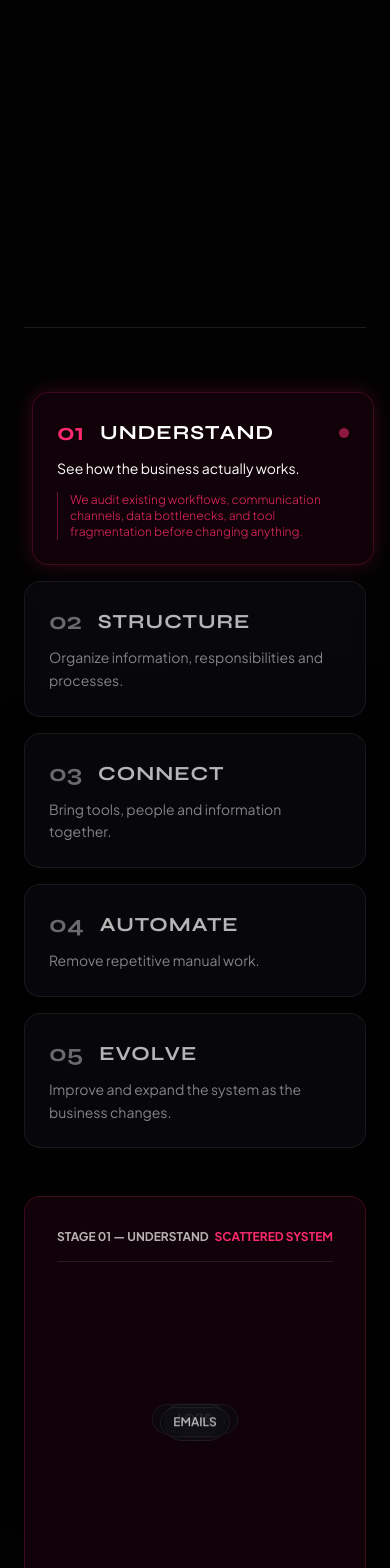
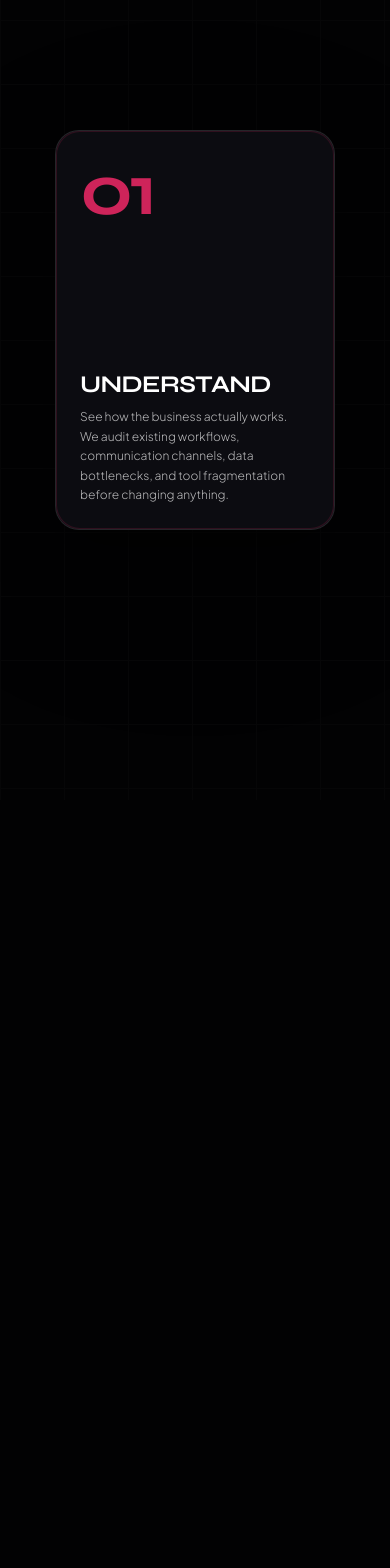
Before and after one commit to AlchemyKoushik/FlowNex-Website, a Next.js app: page / in a window 390 px wide. Shown: the part 8340-9908 px from the top of the page. Built offline with nearby package versions, Linux system fonts and the light colour scheme.

Commit message:
Fourth Commit

```diff
--- a/components/Method.tsx
+++ b/components/Method.tsx
@@ -10,49 +10,48 @@ const STAGES = [
     name: "UNDERSTAND",
     copy: "See how the business actually works.",
     detail: "We audit existing workflows, communication channels, data bottlenecks, and tool fragmentation before changing anything.",
-    visual: "scattered",
   },
   {
     num: "02",
     name: "STRUCTURE",
     copy: "Organize information, responsibilities and processes.",
-    detail: "Define standardized data models, responsibilities, access control, and clear digital file organization across all teams.",
-    visual: "structured",
+    detail: "We turn scattered information and disconnected processes into a clear operating structure.",
   },
   {
     num: "03",
     name: "CONNECT",
-    copy: "Bring tools, people and information together.",
-    detail: "Link disconnected software, CRMs, communication tools, and databases into a synchronized single source of truth.",
-    visual: "connected",
+    copy: "Bring tools, people, and information together.",
+    detail: "We connect the systems your team already uses so information can move where it needs to go.",
   },
   {
     num: "04",
     name: "AUTOMATE",
     copy: "Remove repetitive manual work.",
-    detail: "Implement intelligent triggers, automated handoffs, instant approvals, and automated notifications to eliminate manual work.",
-    visual: "automated",
+    detail: "We identify repeatable work and replace unnecessary manual steps with practical automation.",
   },
   {
     num: "05",
     name: "EVOLVE",
     copy: "Improve and expand the system as the business changes.",
-    detail: "Continuously refine workflows, add new capability modules, integrate AI automation, and adapt to business growth.",
-    visual: "evolving",
+    detail: "The system should grow with the business rather than becoming another limitation.",
   },
 ];
 
 export default function Method() {
   const containerRef = useRef<HTMLDivElement>(null);
+  const trackRef = useRef<HTMLDivElement>(null);
+  const cardsRef = useRef<(HTMLDivElement | null)[]>([]);
   const titleRef = useRef<HTMLHeadingElement>(null);
-  const [activeStage, setActiveStage] = useState(0);
-  const current = STAGES[activeStage];
+
+  const [currentStep, setCurrentStep] = useState(1);
 
   useEffect(() => {
     gsap.registerPlugin(ScrollTrigger);
 
+    const prefersReducedMotion = window.matchMedia("(prefers-reduced-motion: reduce)").matches;
+
     const ctx = gsap.context(() => {
-      // Lenis-Style Line-by-Line Staggered Reveal on Headline
+      // Header Text Reveal
       gsap.fromTo(
         ".appear-line",
         { y: "100%", opacity: 0 },
@@ -63,9 +62,85 @@ export default function Method() {
           stagger: 0.15,
           ease: "power4.out",
           scrollTrigger: {
-            trigger: titleRef.current,
+            trigger: containerRef.current,
             start: "top 80%",
           },
+        }
+      );
+
+      if (prefersReducedMotion) {
+        gsap.set(cardsRef.current, { opacity: 1, y: 0, x: 0 });
+        return;
+      }
+
+      const mm = gsap.matchMedia();
+
+      mm.add(
+        {
+          is2XL: "(min-width: 1536px)",
+          isXL: "(min-width: 1280px) and (max-width: 1535px)",
+          isLG: "(min-width: 1024px) and (max-width: 1279px)",
+          isMD: "(min-width: 768px) and (max-width: 1023px)",
+          isSM: "(max-width: 767px)",
+        },
+        (context) => {
+          const { is2XL, isXL, isLG, isMD, isSM } = context.conditions as any;
+
+          const getOffsets = (index: number) => {
+            if (is2XL) return { x: (index - 2) * 260, y: (index - 2) * 20 };
+            if (isXL) return { x: (index - 2) * 200, y: (index - 2) * 20 };
+            if (isLG) return { x: (index - 2) * 150, y: (index - 2) * 20 };
+            if (isMD) return { x: (index - 2) * 100, y: (index - 2) * 20 };
+            return { x: 0, y: (index - 2) * 60 }; // SM
+          };
+
+          const tl = gsap.timeline({
+            scrollTrigger: {
+              trigger: trackRef.current,
+              start: "top top",
+              end: "bottom bottom",
+              scrub: 1,
+              onUpdate: (self) => {
+                const progress = self.progress;
+                let step = 1;
+                if (progress > 0.1) step = 2;
+                if (progress > 0.35) step = 3;
+                if (progress > 0.6) step = 4;
+                if (progress > 0.85) step = 5;
+                setCurrentStep(step);
+              }
+            },
+          });
+
+          // Set initial states
+          cardsRef.current.forEach((card, i) => {
+            const offsets = getOffsets(i);
+
+            if (i === 0) {
+              gsap.set(card, { x: offsets.x, y: offsets.y, opacity: 1, zIndex: 10, scale: 1 });
+            } else {
+              // Start lower down and scaled slightly
+              const startY = (isMD || isLG || isXL || is2XL) ? 800 : 300;
+              const startX = (isMD || isLG || isXL || is2XL) ? 300 : 0;
+              gsap.set(card, { x: offsets.x + startX, y: startY, opacity: 0, zIndex: 10 + i, scale: 0.9 });
+            }
+          });
+
+          // Sequence the animations
+          cardsRef.current.forEach((card, i) => {
+            if (i === 0) return;
+
+            const offsets = getOffsets(i);
+
+            tl.to(card, {
+              y: offsets.y,
+              x: offsets.x,
+              opacity: 1,
+              scale: 1,
+              duration: 1,
+              ease: "power3.out"
+            });
+          });
         }
       );
     }, containerRef);
@@ -74,198 +149,85 @@ export default function Method() {
   }, []);
 
   return (
-    <section
-      id="method-section"
-      ref={containerRef}
-      className="w-full bg-flownex-darker py-32 px-6 md:px-16 relative overflow-hidden"
-    >
-      <div className="absolute top-1/2 right-0 w-[50vw] h-[50vw] bg-flownex-burgundy/40 rounded-full blur-[160px] pointer-events-none" />
+    <section ref={containerRef} className="w-full bg-flownex-darker relative border-t border-white/5">
+      {/*
+        Scroll Track:
+        Height determines pinning duration. 4 cards = 400vh.
+      */}
+      <div ref={trackRef} className="h-[400vh] w-full relative">
 
-      <div className="max-w-[1400px] mx-auto relative z-10">
-        {/* Header Block with Staggered Line Reveals */}
-        <div className="flex flex-col md:flex-row justify-between items-start md:items-end border-b border-white/10 pb-12 gap-8">
-          <div>
+        {/* Sticky Stage */}
+        <div className="sticky top-0 h-screen w-full overflow-hidden flex flex-col justify-between py-12 px-6 md:px-16">
+
+          {/* Atmospheric Background Element */}
+          <div className="absolute inset-0 pointer-events-none overflow-hidden flex items-center justify-center">
+            <div className="w-[80vw] h-[80vw] max-w-[800px] max-h-[800px] bg-flownex-burgundy/10 rounded-full blur-[120px] absolute opacity-60 mix-blend-screen" />
+            <div className="w-[60vw] h-[60vw] max-w-[600px] max-h-[600px] border border-flownex-pink/5 rounded-full absolute animate-[spin_60s_linear_infinite]" />
+            <div className="w-[40vw] h-[40vw] max-w-[400px] max-h-[400px] border border-flownex-pink/10 rounded-full absolute animate-[spin_40s_linear_infinite_reverse]" />
+            <div
+              className="absolute inset-0 opacity-[0.02]"
+              style={{
+                backgroundImage: `linear-gradient(to right, #ffffff 1px, transparent 1px), linear-gradient(to bottom, #ffffff 1px, transparent 1px)`,
+                backgroundSize: `4rem 4rem`
+              }}
+            />
+          </div>
+
+          {/* Section Header (Asymmetrical) */}
+          <div className="relative z-20 flex flex-col md:flex-row justify-between items-start md:items-end w-full max-w-[1520px] mx-auto mt-4 md:mt-8 gap-4 md:gap-8">
             <h2
               ref={titleRef}
-              className="font-headline text-4xl sm:text-6xl lg:text-7xl uppercase font-bold text-flownex-white mt-2 leading-[0.9] overflow-hidden"
+              className="font-headline text-4xl sm:text-5xl lg:text-7xl uppercase font-bold text-flownex-white leading-[0.9] overflow-hidden"
             >
               <span className="appear-line block">HOW WE WORK</span>
             </h2>
-          </div>
 
-          <div className="max-w-xl text-left md:text-right overflow-hidden">
-            <h3 className="appear-line font-headline text-2xl sm:text-3xl uppercase font-bold text-flownex-white leading-tight">
+            <div className="max-w-md text-left md:text-right overflow-hidden">
+              <h3 className="appear-line font-headline text-xl sm:text-2xl uppercase font-bold text-flownex-white leading-tight">
                 WE DON&apos;T JUST ADD TOOLS.
               </h3>
-            <h3 className="appear-line font-headline text-2xl sm:text-3xl uppercase font-bold text-flownex-pink leading-tight mt-1">
+              <h3 className="appear-line font-headline text-xl sm:text-2xl uppercase font-bold text-flownex-pink leading-tight mt-1">
                 WE CONNECT HOW YOU WORK.
               </h3>
             </div>
           </div>
 
-        {/* 5 Stages Grid & Visual Transformation */}
-        <div className="grid grid-cols-1 lg:grid-cols-12 gap-12 mt-16 items-center">
-          <div className="lg:col-span-6 flex flex-col space-y-4">
-            {STAGES.map((stage, idx) => {
-              const isActive = idx === activeStage;
-              return (
+          {/* Cards Composition Stage */}
+          <div className="relative z-10 flex-1 w-full max-w-[1520px] mx-auto flex items-center justify-center my-8">
+            {STAGES.map((stage, i) => (
               <div
                 key={stage.num}
-                  onClick={() => setActiveStage(idx)}
-                  className={`p-6 rounded-2xl cursor-pointer transition-all duration-500 border ${
-                    isActive
-                      ? "glass-panel-pink border-flownex-pink/60 translate-x-2 shadow-[0_0_20px_rgba(255,42,109,0.2)]"
-                      : "glass-panel border-white/5 hover:border-white/20"
-                  }`}
+                ref={(el) => {
+                  cardsRef.current[i] = el;
+                }}
+                className="absolute w-[280px] md:w-[340px] lg:w-[380px] xl:w-[440px] 2xl:w-[480px] h-[400px] md:h-[500px] lg:h-[560px] xl:h-[640px] 2xl:h-[700px] p-6 lg:p-10 2xl:p-12 rounded-3xl bg-[#0d0d12]/95 backdrop-blur-2xl border border-white/10 shadow-[0_20px_60px_rgba(0,0,0,0.6)] transition-colors hover:border-flownex-pink/40 flex flex-col justify-between"
+                style={{
+                  opacity: i === 0 ? 1 : 0, // Fallback
+                }}
               >
-                  <div className="flex items-center justify-between">
-                    <div className="flex items-center gap-4">
-                      <span
-                        className={`font-headline text-2xl font-bold ${
-                          isActive ? "text-flownex-pink" : "text-flownex-white/40"
-                        }`}
-                      >
+                {/* Top Left: Massive Number */}
+                <div className="font-headline text-7xl md:text-[100px] lg:text-[120px] 2xl:text-[160px] font-bold text-flownex-pink opacity-80 leading-none tracking-tighter">
                   {stage.num}
-                      </span>
-                      <h4
-                        className={`font-headline text-xl uppercase font-bold tracking-wider ${
-                          isActive ? "text-flownex-white" : "text-flownex-white/70"
-                        }`}
-                      >
+                </div>
+
+                {/* Bottom Left: Content */}
+                <div className="flex flex-col gap-3 lg:gap-5 pr-4">
+                  <h4 className="font-headline text-2xl md:text-3xl lg:text-4xl 2xl:text-5xl uppercase font-bold tracking-tight text-flownex-white leading-[0.9]">
                     {stage.name}
                   </h4>
-                    </div>
-                    {isActive && (
-                      <span className="w-2.5 h-2.5 rounded-full bg-flownex-pink animate-pulse" />
-                    )}
-                  </div>
-                  <p
-                    className={`font-body text-sm mt-2 leading-relaxed ${
-                      isActive ? "text-flownex-white" : "text-flownex-white/50"
-                    }`}
-                  >
-                    {stage.copy}
+                  <p className="font-body text-xs md:text-sm lg:text-base 2xl:text-lg text-flownex-white/70 font-light leading-relaxed">
+                    {stage.copy} {stage.detail}
                   </p>
-                  {isActive && (
-                    <p className="font-body text-xs text-flownex-pink/90 mt-3 font-light border-l border-flownex-pink/40 pl-3">
-                      {stage.detail}
-                    </p>
-                  )}
-                </div>
-              );
-            })}
                 </div>
 
-          <div className="lg:col-span-6 h-[460px] w-full rounded-2xl glass-panel-pink p-8 flex flex-col justify-between relative overflow-hidden border border-flownex-pink/30">
-            <div className="flex items-center justify-between font-body text-xs font-bold border-b border-white/10 pb-4">
-              <span className="text-flownex-white/70 uppercase">
-                STAGE {current.num} — {current.name}
-              </span>
-              <span className="text-flownex-pink font-bold uppercase">{current.visual} SYSTEM</span>
+                {/* Subtle Edge Glow Overlay */}
+                <div className="absolute inset-0 rounded-3xl pointer-events-none shadow-[inset_0_0_0_1px_rgba(255,42,109,0.15)]" />
+              </div>
+            ))}
           </div>
 
-            <div className="my-auto flex items-center justify-center relative">
-              <MethodVisual visual={current.visual} />
-            </div>
-
-            <div className="flex items-center justify-between font-body text-[11px] font-semibold text-flownex-white/50 pt-4 border-t border-white/5 uppercase">
-              <span>FLOWNEX TRANSFORMATION METHOD</span>
-              <span className="text-flownex-pink">STEP {activeStage + 1} OF 5</span>
-            </div>
-          </div>
-        </div>
-
-        <div className="mt-24 text-center border-t border-white/10 pt-16">
-          <h3 className="font-logo text-3xl sm:text-5xl md:text-6xl uppercase font-extrabold text-flownex-white tracking-[0.08em]">
-            BUILD SYSTEMS THAT KEEP MOVING.
-          </h3>
-          <p className="font-headline text-xl sm:text-2xl uppercase font-bold text-flownex-pink tracking-widest mt-2">
-            THAT&apos;S THE FLOWNEX WAY.
-          </p>
         </div>
       </div>
     </section>
   );
 }
-
-function MethodVisual({ visual }: { visual: string }) {
-  if (visual === "scattered") {
-    return (
-      <div className="relative w-64 h-64 flex items-center justify-center">
-        {[
-          { label: "RAW DATA", pos: "top-2 left-4" },
-          { label: "FILES", pos: "top-10 right-2" },
-          { label: "CHAT", pos: "bottom-4 left-8" },
-          { label: "LOGS", pos: "bottom-12 right-6" },
-          { label: "EMAILS", pos: "top-24 left-2" },
-        ].map((item, i) => (
-          <div
-            key={i}
-            className="absolute px-3 py-1.5 rounded-full glass-panel border border-white/10 font-body text-xs font-semibold text-flownex-white/70 animate-bounce duration-[3s]"
-            style={{ animationDelay: `${i * 0.3}s` }}
-          >
-            {item.label}
-          </div>
-        ))}
-      </div>
-    );
-  }
-
-  if (visual === "structured") {
-    return (
-      <div className="grid grid-cols-2 gap-4 w-64">
-        {["WORKSPACE A", "DATABASE B", "DEPT C", "WORKFLOW D"].map((group, i) => (
-          <div
-            key={i}
-            className="p-4 rounded-xl glass-panel border border-flownex-pink/40 flex flex-col justify-center text-center font-body text-xs font-bold text-flownex-white"
-          >
-            <span className="text-[10px] text-flownex-pink font-normal uppercase">GROUP 0{i + 1}</span>
-            {group}
-          </div>
-        ))}
-      </div>
-    );
-  }
-
-  if (visual === "connected") {
-    return (
-      <div className="relative w-72 h-64 flex items-center justify-center">
-        <svg className="absolute inset-0 w-full h-full">
-          <line x1="144" y1="128" x2="60" y2="60" stroke="#ff2a6d" strokeWidth="2" />
-          <line x1="144" y1="128" x2="220" y2="60" stroke="#ff2a6d" strokeWidth="2" />
-          <line x1="144" y1="128" x2="60" y2="200" stroke="#ff2a6d" strokeWidth="2" />
-          <line x1="144" y1="128" x2="220" y2="200" stroke="#ff2a6d" strokeWidth="2" />
-        </svg>
-        <div className="z-10 w-20 h-20 rounded-full bg-flownex-burgundy border-2 border-flownex-pink flex items-center justify-center font-body text-xs font-bold text-flownex-white shadow-[0_0_30px_rgba(255,42,109,0.5)]">
-          HUB
-        </div>
-      </div>
-    );
-  }
-
-  if (visual === "automated") {
-    return (
-      <div className="flex flex-col items-center gap-4">
-        <div className="flex items-center gap-3">
-          <span className="px-3.5 py-2 rounded-full glass-panel font-body text-xs text-flownex-white font-bold">INPUT</span>
-          <span className="text-flownex-pink font-bold">→</span>
-          <span className="px-4 py-2 rounded-full bg-flownex-burgundy border border-flownex-pink font-body text-xs font-bold text-flownex-pink animate-pulse">
-            AUTO TRIGGER
-          </span>
-          <span className="text-flownex-pink font-bold">→</span>
-          <span className="px-3.5 py-2 rounded-full glass-panel font-body text-xs text-flownex-white font-bold">OUTPUT</span>
-        </div>
-        <span className="font-body text-[11px] font-bold text-flownex-white/50 tracking-wider">ZERO MANUAL LATENCY</span>
-      </div>
-    );
-  }
-
-  return (
-    <div className="relative flex items-center justify-center">
-      <div className="w-48 h-48 rounded-full border border-flownex-pink/40 animate-ping duration-[4s]" />
-      <div className="absolute w-32 h-32 rounded-full border border-white/20 flex items-center justify-center font-body text-xs font-bold text-flownex-white uppercase">
-        SCALABLE OS
-      </div>
-    </div>
-  );
-}
```
Lines whose indentation alone changed are shown as unchanged.
